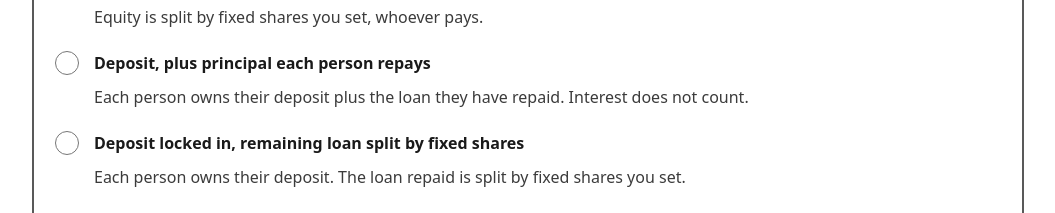
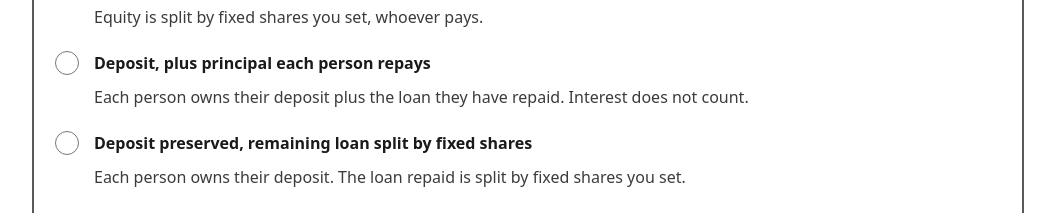
Before and after one commit to shared-amortization-calculator/shared-amortization-calculator, a React (Vite) app: page / in a window 1280 px wide. Shown: the part 2040-2253 px from the top of the page, without its empty margins (112-1167 px from the left). Built offline with nearby package versions, Linux system fonts and the light colour scheme.

Commit message:
Rename the locked-in deposit mode label to preserved
Co-Authored-By: Claude Opus 5.5 <noreply@anthropic.com>

```diff
--- a/src/components/EquityModeSelector/EquityModeSelector.tsx
+++ b/src/components/EquityModeSelector/EquityModeSelector.tsx
@@ -22,7 +22,7 @@ const modes = (term: string): { mode: EquityMode; label: string; description: st
   },
   {
     mode: 'lockedDeposit',
-    label: `${capitalize(term)} locked in, remaining loan split by fixed shares`,
+    label: `${capitalize(term)} preserved, remaining loan split by fixed shares`,
     description: `Each person owns their ${term}. The loan repaid is split by fixed shares you set.`,
   },
 ];
```
Also changed, not shown: 2 other files (tests, documents, lock files or other folders).
